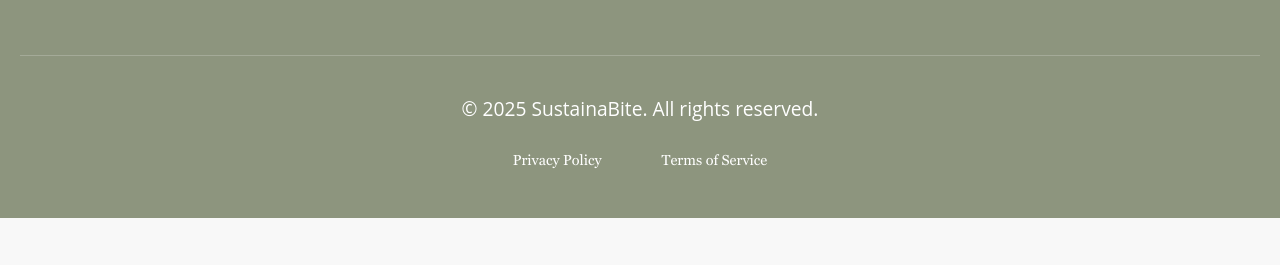
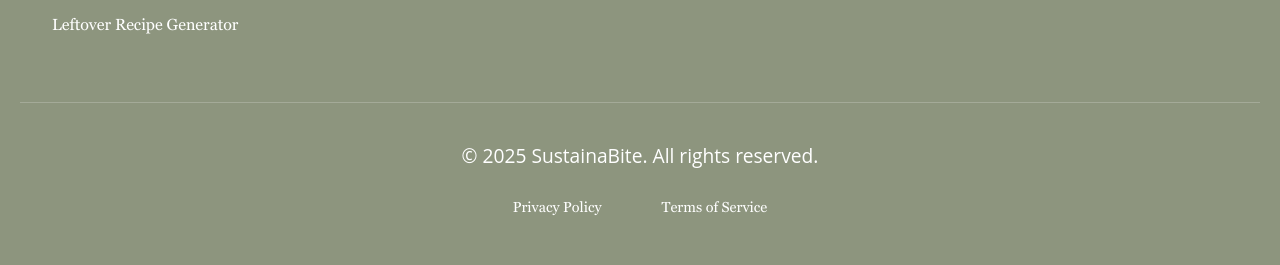
Before and after one commit to lirios20/Sustaina-Bite, a plain HTML site: page FAQ.html in a window 1280 px wide. Shown: the part 2060-2325 px from the top of the page. Before the commit the page ends 2278 px from the top, so only its background shows below. Drawn offline with Linux system fonts and the light colour scheme; a script that the page names is missing.

Commit message:
Update FAQ.html

```diff
--- a/FAQ.html
+++ b/FAQ.html
@@ -291,6 +291,7 @@
                     <ul>
                         <li><a href="./FAQ.html">FAQ</a></li>
                         <li><a href="./attributions.html">Attributions</a></li>
+                        <li><a href="wastetracker.html">Leftover Recipe Generator</a>  </li>
                     </ul>
                 </div>
 
```
